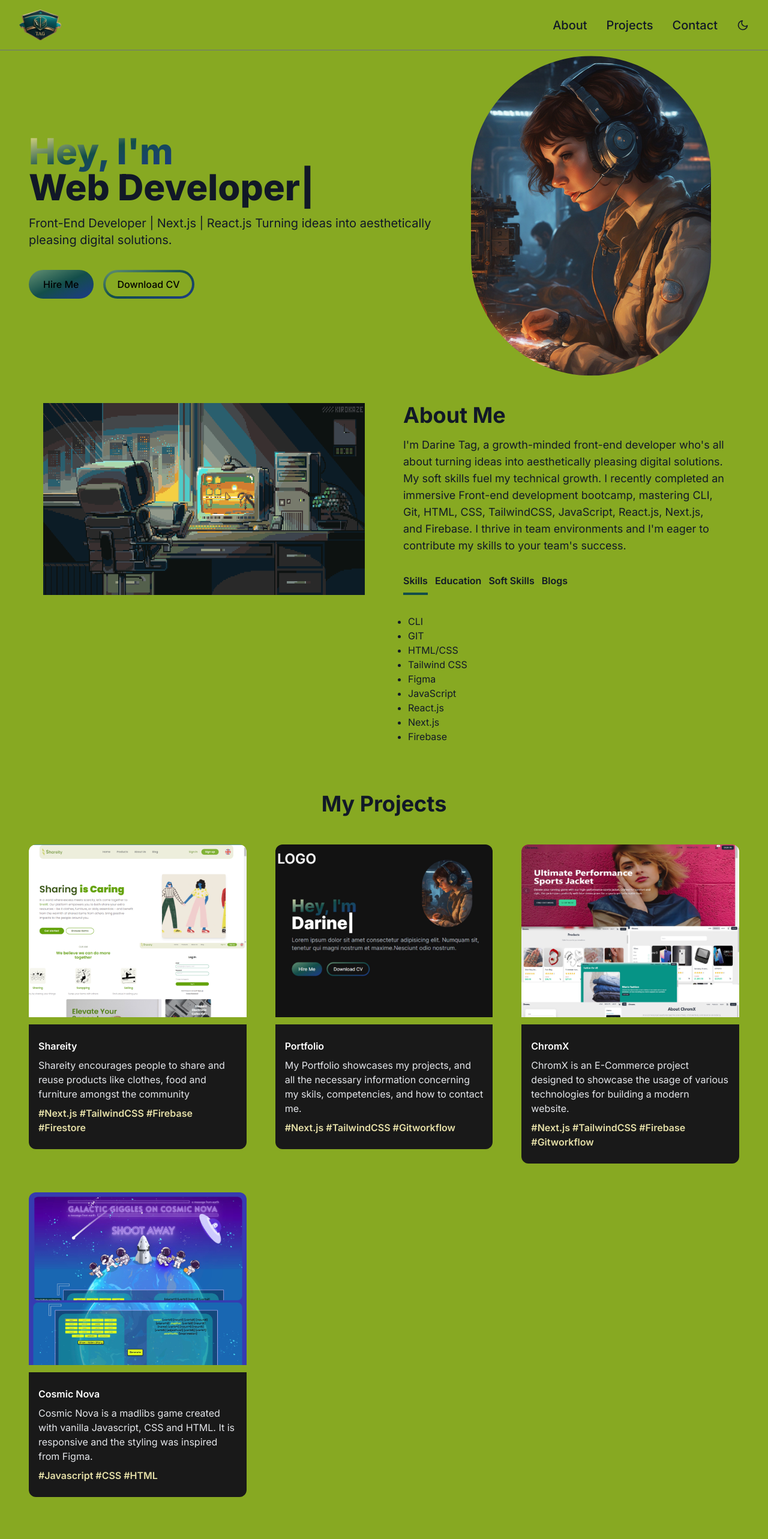
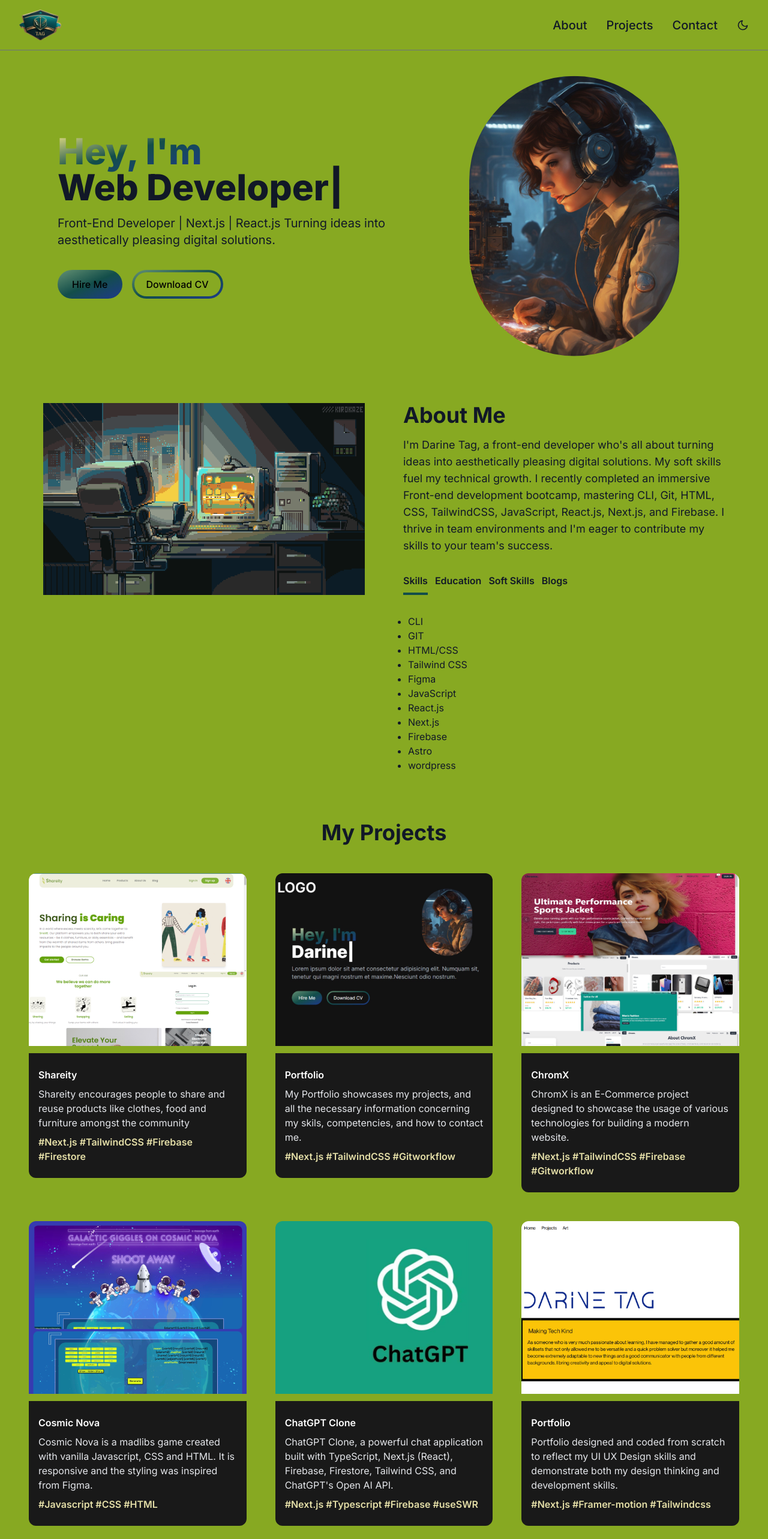
Before and after one commit to darinetag/my-portfolio, a Next.js app: page / in a window 1280 px wide. Shown: the top 2566 px of the page at 60% size. Built offline with nearby package versions, Linux system fonts and the light colour scheme.

Commit message:
upadated projects

```diff
--- a/src/app/components/AboutSection.jsx
+++ b/src/app/components/AboutSection.jsx
@@ -19,6 +19,8 @@ const TAB_DATA = [
         <li>React.js</li>
         <li>Next.js</li>
         <li>Firebase</li>
+        <li>Astro</li>
+        <li>wordpress</li>
       </ul>
     ),
   },
@@ -39,9 +41,10 @@ const TAB_DATA = [
     content: (
       <ul className="list-disc pl-2">
         <li>Growth mindset</li>
+        <li>Adaptability</li>
+        <li>Creativity</li>
         <li>Problem solving</li>
         <li>Communication</li>
-        <li>Creativity</li>
         <li>Teamwork</li>
         <li>Empathy</li>
       </ul>
@@ -92,7 +95,7 @@ const AboutSection = () => {
             About Me
           </h2>
           <p className="text-base lg:text-lg">
-            I&apos;m Darine Tag, a growth-minded front-end developer who&apos;s
+            I&apos;m Darine Tag, a front-end developer who&apos;s
             all about turning ideas into aesthetically pleasing digital
             solutions. My soft skills fuel my technical growth. I recently
             completed an immersive Front-end development bootcamp, mastering
--- a/src/app/components/HeroSection.jsx
+++ b/src/app/components/HeroSection.jsx
@@ -6,7 +6,7 @@ import { TypeAnimation } from "react-type-animation";
 
 const HeroSection = () => {
   return (
-    <section className="lg:py-8">
+    <section className="lg:py-8 lg:px-12">
       <div className="grid grid-cols-1 lg:grid-cols-12 my-4">
         <div className="col-span-7 place-self-center place-items-center grid lg:place-items-start">
           <h1 className="text-white mb-4 lg:text-6xl text-4xl font-extrabold">
@@ -52,15 +52,15 @@ const HeroSection = () => {
           initial={{ opacity: 0, scale: 0.5 }}
           animate={{ opacity: 1, scale: 1 }}
           transition={{ duration: 0.5 }}
-          className="col-span-5 place-self-center mt-14 lg:mt-0"
+          className="col-span-5 place-self-center mt-14 lg:mt-0 "
         >
           <div className="lg:w-[500px] lg:h-[400px] w-[250px] h-[250px] rounded-full relative">
             <Image
               src="/images/hero-img.png"
               alt="hero image"
               className="absolute rounded-full transform -translate-x-1/2 -translate-y-1/2 top-1/2 left-1/2"
-              width={400}
-              height={300}
+              width={350}
+              height={350}
               priority={true}
             />
           </div>
--- a/src/app/components/ProjectsSection.jsx
+++ b/src/app/components/ProjectsSection.jsx
@@ -45,6 +45,28 @@ const projectsData = [
     gitUrl: "https://github.com/202306-NEA-DZ-FEW/madlibs-cosmic-nova",
     previewUrl: "https://cosmicnova.netlify.app/",
   },
+  {
+    id: 5,
+    title: "ChatGPT Clone",
+    description:
+      "ChatGPT Clone, a powerful chat application built with TypeScript, Next.js (React), Firebase, Firestore, Tailwind CSS, and ChatGPT's Open AI API.",
+    tags: "#Next.js #Typescript #Firebase #useSWR",
+
+    image: "/images/chatgpt.jpg",
+    gitUrl: "https://github.com/darinetag/chatgpt-clone",
+    previewUrl: "https://chatgpt-delta-vert.vercel.app/",
+  },
+  {
+    id: 6,
+    title: "Portfolio",
+    description:
+      "Portfolio designed and coded from scratch to reflect my UI UX Design skills and demonstrate both my design thinking and development skills.",
+    tags: "#Next.js #Framer-motion #Tailwindcss",
+
+    image: "/images/portfolio.png",
+    gitUrl: "https://github.com/darinetag/portfolio",
+    previewUrl: "https://www.darinetag.dev/",
+  },
 ];
 
 const ProjectsSection = () => {
```
Also changed, not shown: public/images/chatgpt.jpg (added), public/images/portfolio.png (added).
